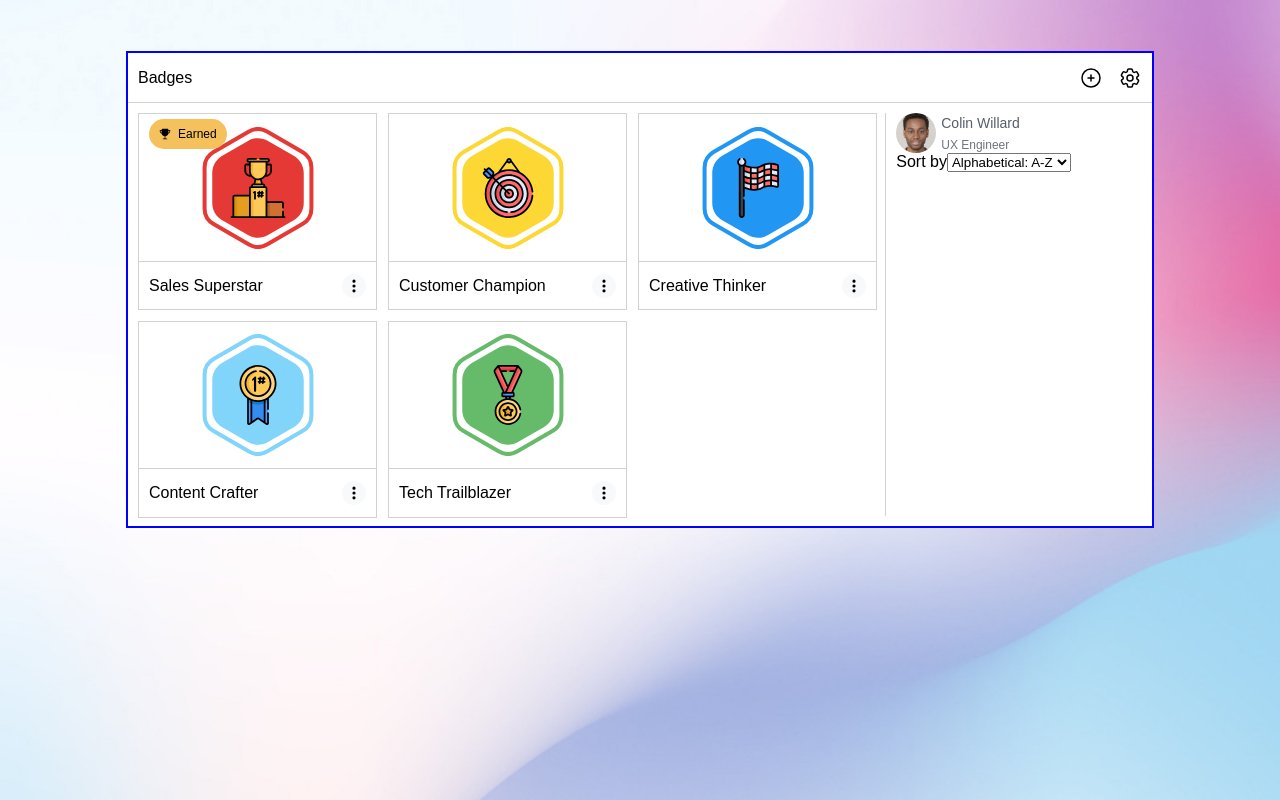
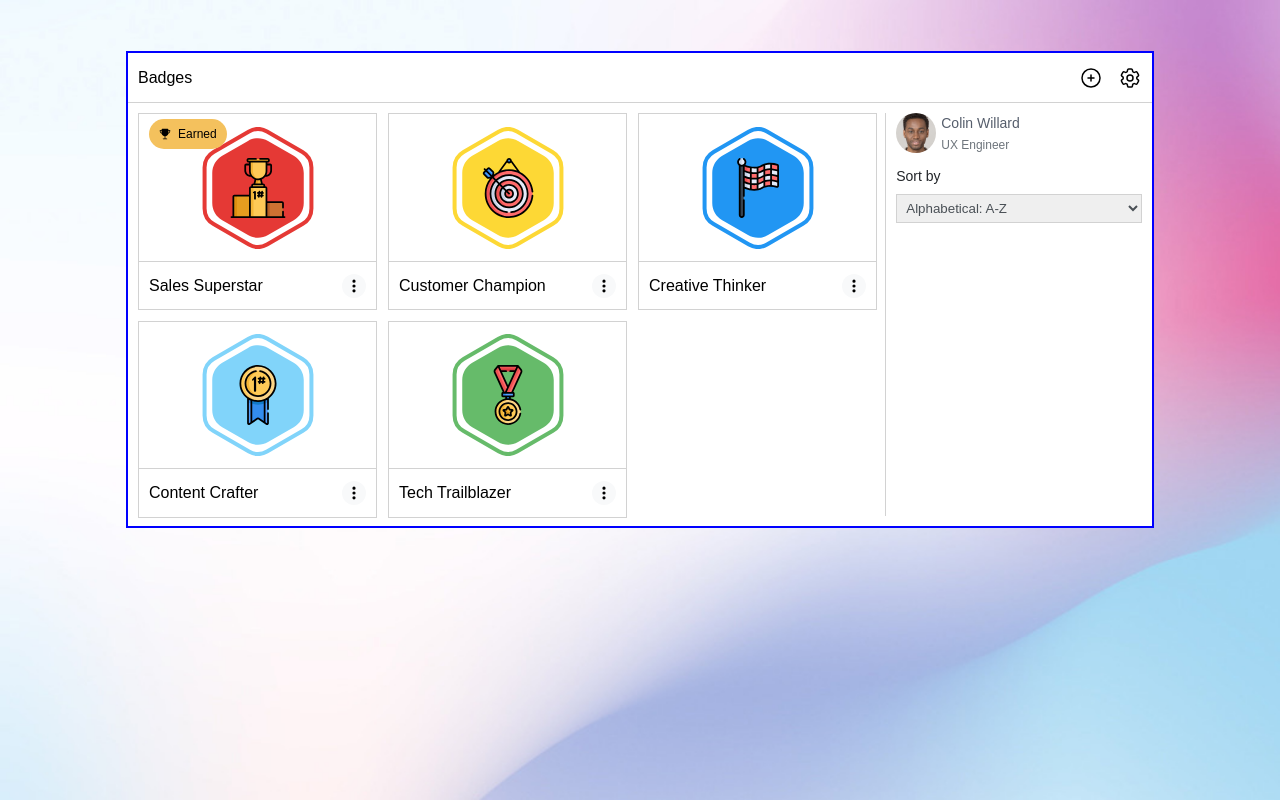
Before and after one commit to leoarthurwall/claromentis-ui, a React (Create React App) app: page / in a window 1280 px wide. Built offline with nearby package versions, Linux system fonts and the light colour scheme.

Commit message:
finished the sortby component styling

```diff
--- a/src/Components/Main/ProfileSection/SortBy/SortBy.js
+++ b/src/Components/Main/ProfileSection/SortBy/SortBy.js
@@ -4,24 +4,34 @@ import styled from "styled-components";
 const SortByContainer = styled.section`
   display: flex;
   height: auto;
-  width: 1005;
+  width: 100%;
+  margin-top: 15px;
 `;
-const Form = styled.form``;
-const Label = styled.label``;
-const Select = styled.select``
-const Option = styled.option``
+const Form = styled.form`
+  width: 100%;
+  display: flex;
+  flex-direction: column;
+  gap: 10px;
+`;
+const Label = styled.label`
+font-size: 14px;
+color: #222529;`;
+const Select = styled.select`
+  padding: 5px;
+  border:  1px solid rgb(210, 210, 210);
+  color: #4A5056;
+`;
+const Option = styled.option``;
 
 const SortBy = () => {
   return (
     <SortByContainer>
       <Form>
         <Label for="sort">Sort by</Label>
-        <Select id="sort">
-          <Option>Alphabetical: A-Z</Option>
-          <Option>Alphabetical: Z-A</Option>
-
+        <Select id="sort" name="staff">
+          <Option value="Alphabetical: A-Z">Alphabetical: A-Z</Option>
+          <Option value="Alphabetical: Z-A">Alphabetical: Z-A</Option>
         </Select>
-
       </Form>
     </SortByContainer>
   );
```
